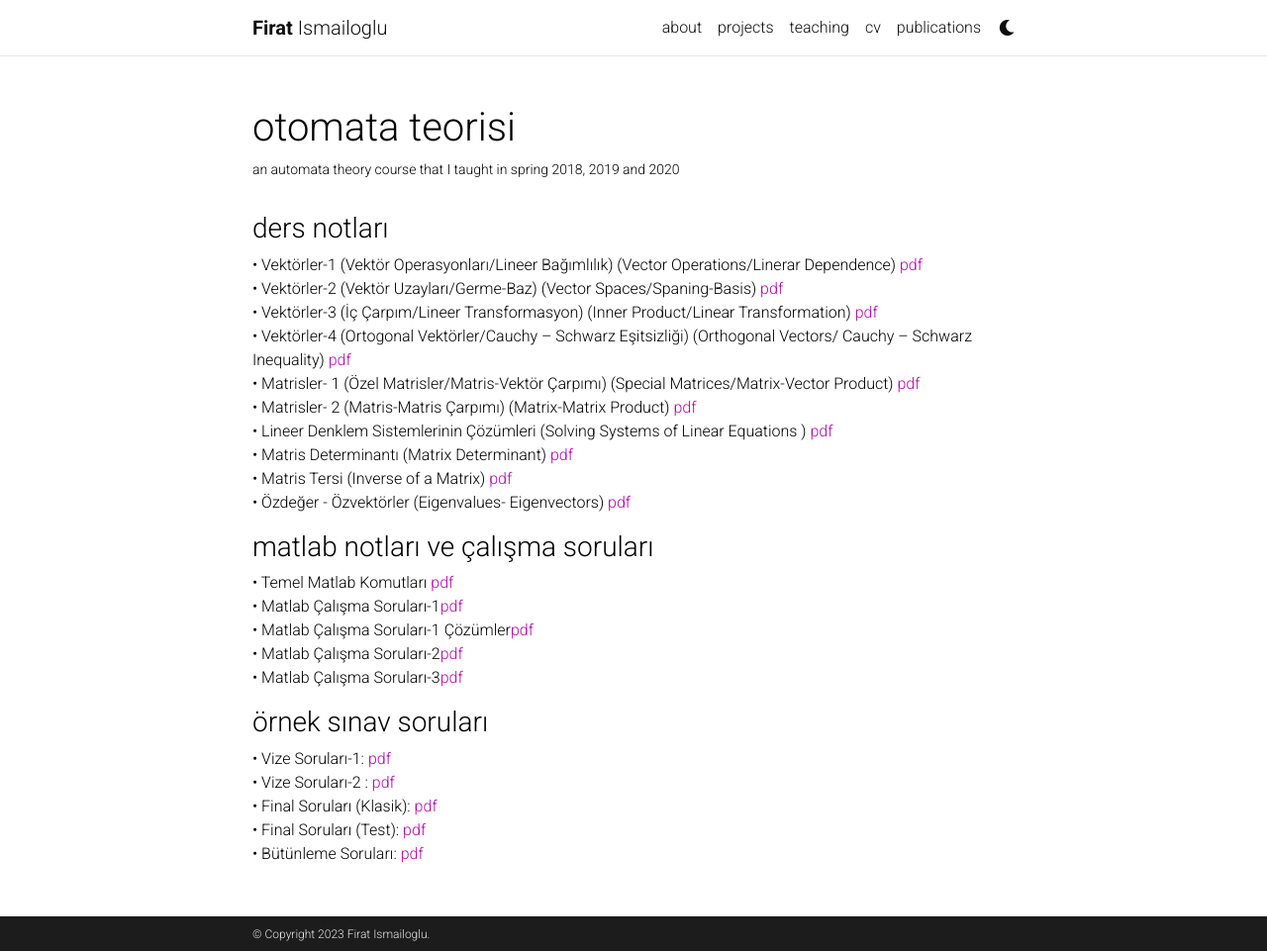
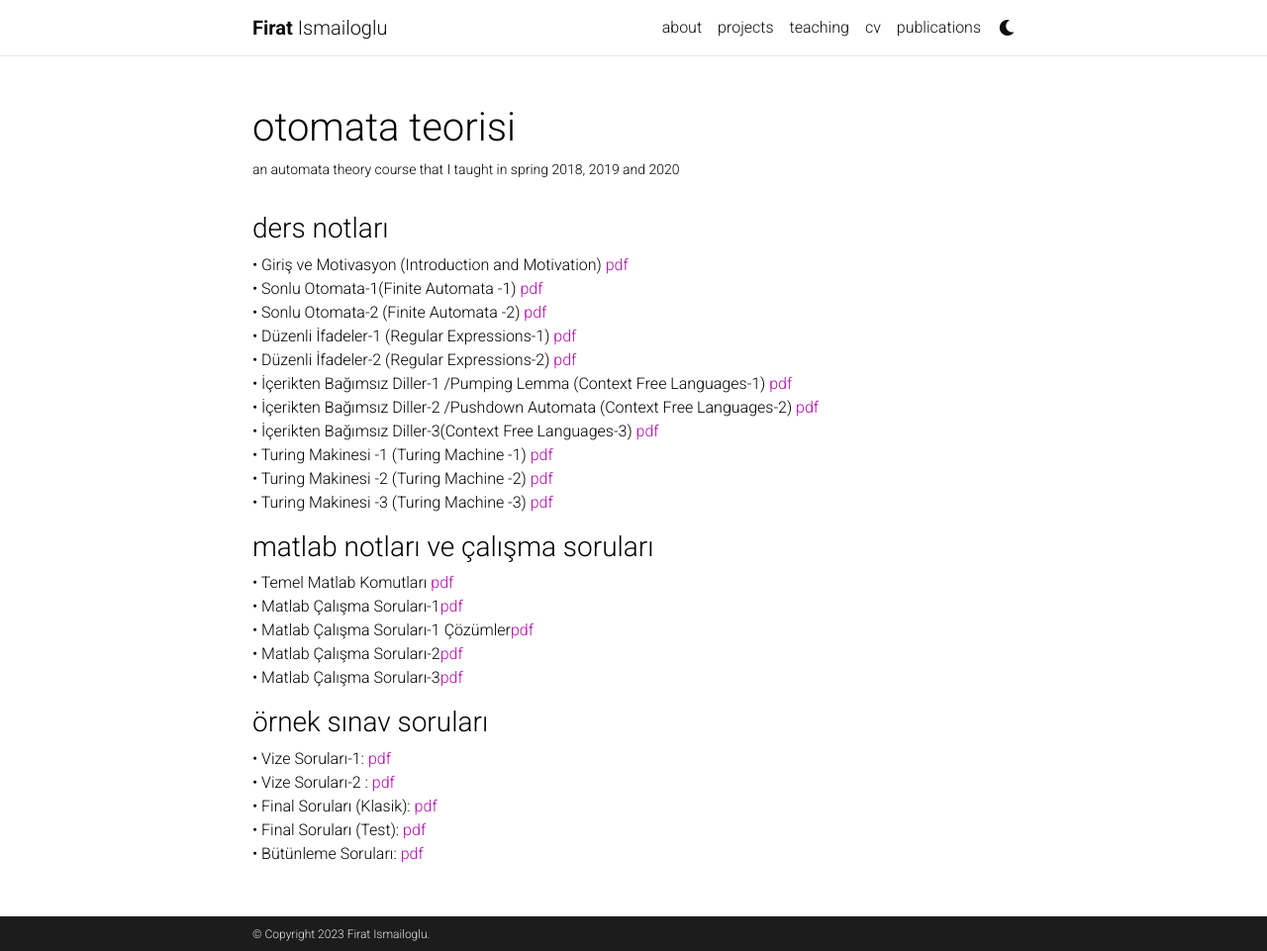
Before and after one commit to FiratIsmailoglu/firatismailoglu.github.io, a Jekyll site: the page built from _projects/automata.md, in a window 1280 px wide and 961 px high. Shown: the whole window at 99% size. Built offline with Jekyll 4.4.1, drawn with Linux system fonts in a browser that asks for light colours; comment, search, counter and statistics services are not loaded; a style sheet for code colours, icons or effects is not loaded.

Commit message:
Update automata.md

```diff
--- a/_projects/automata.md
+++ b/_projects/automata.md
@@ -10,16 +10,19 @@ category: work
 
 <h3>ders notları</h3>
 
-&#8226; Vektörler-1 (Vektör Operasyonları/Lineer Bağımlılık) (Vector Operations/Linerar Dependence)   [pdf](/assets/pdf/firism_lineer_cebir_vektörler_1.pdf)<br />
-&#8226; Vektörler-2 (Vektör Uzayları/Germe-Baz) (Vector Spaces/Spaning-Basis) [pdf](/assets/pdf/firism_lineer_cebir_vektörler_2.pdf)<br />
-&#8226; Vektörler-3 (İç Çarpım/Lineer Transformasyon) (Inner Product/Linear Transformation)   [pdf](/assets/pdf/firism_lineer_cebir_vektörler_3.pdf)<br />
-&#8226; Vektörler-4 (Ortogonal Vektörler/Cauchy – Schwarz Eşitsizliği)  (Orthogonal Vectors/ Cauchy – Schwarz Inequality) [pdf](/assets/pdf/firism_lineer_cebir_vektörler_4.pdf)<br />
-&#8226; Matrisler- 1 (Özel Matrisler/Matris-Vektör Çarpımı) (Special Matrices/Matrix-Vector Product) [pdf](/assets/pdf/firism_lineer_cebir_matrisler_1.pdf)<br />
-&#8226; Matrisler- 2 (Matris-Matris Çarpımı) (Matrix-Matrix Product)   [pdf](/assets/pdf/firism_lineer_cebir_matrisler_2.pdf)<br />
-&#8226; Lineer Denklem Sistemlerinin Çözümleri (Solving Systems of Linear Equations )  [pdf](/assets/pdf/firism_lineer_cebir_lds_çözümü.pdf)<br />
-&#8226; Matris Determinantı (Matrix Determinant)   [pdf](/assets/pdf/firism_lineer_cebir_determinant.pdf)<br />
-&#8226; Matris Tersi (Inverse of a Matrix) [pdf](/assets/pdf/firism_lineer_cebir_matris_tersi.pdf)<br />
-&#8226; Özdeğer - Özvektörler (Eigenvalues- Eigenvectors)  [pdf](/assets/pdf/firism_lineer_cebir_özdeğer_özvektör.pdf)<br />
+&#8226; Giriş ve Motivasyon (Introduction and Motivation)  [pdf](/assets/pdf/firism_otomata_amaç_genel_kavramlar.pdf)<br />
+&#8226; Sonlu Otomata-1(Finite Automata -1)  [pdf](/assets/pdf/firism_otomata_sonlu_otomata_1.pdf)<br />
+&#8226;  Sonlu Otomata-2 (Finite Automata -2)   [pdf](/assets/pdf/firism_otomata_sonlu_otomata_2.pdf)<br />
+&#8226; Düzenli İfadeler-1 (Regular Expressions-1) [pdf](/assets/pdf/firism_otomata_düzenli_ifadeler_1.pdf)<br />
+&#8226; Düzenli İfadeler-2 (Regular Expressions-2)  [pdf](/assets/pdf/firism_otomata_düzenli_ifadeler_2.pdf)<br />
+&#8226; İçerikten Bağımsız Diller-1 /Pumping Lemma (Context Free Languages-1)  [pdf](/assets/pdf/firism_otomata_pumping_lemma_içerikten_bağımsız_diller_1.pdf)<br />
+&#8226; İçerikten Bağımsız Diller-2 /Pushdown Automata (Context Free Languages-2)  [pdf](/assets/pdf/firism_otomata_pushdown_otomata_içerikten_bağımsız_diller_2.pdf)<br />
+&#8226; İçerikten Bağımsız Diller-3(Context Free Languages-3)   [pdf](/assets/pdf/firism_otomata_içerikten_bağımsız_diller_3.pdf)<br />
+&#8226; Turing Makinesi -1 (Turing Machine -1) [pdf](/assets/pdf/firism_otomata_turing_makinesi_1.pdf)<br />
+&#8226; Turing Makinesi -2 (Turing Machine -2)  [pdf](/assets/pdf/firism_otomata_turing_makinesi_2.pdf)<br />
+&#8226; Turing Makinesi -3 (Turing Machine -3)  [pdf](/assets/pdf/firism_otomata_turing_makinesi_3.pdf)<br />
+
+
 
 <h3>matlab notları ve çalışma soruları</h3>
 
```
